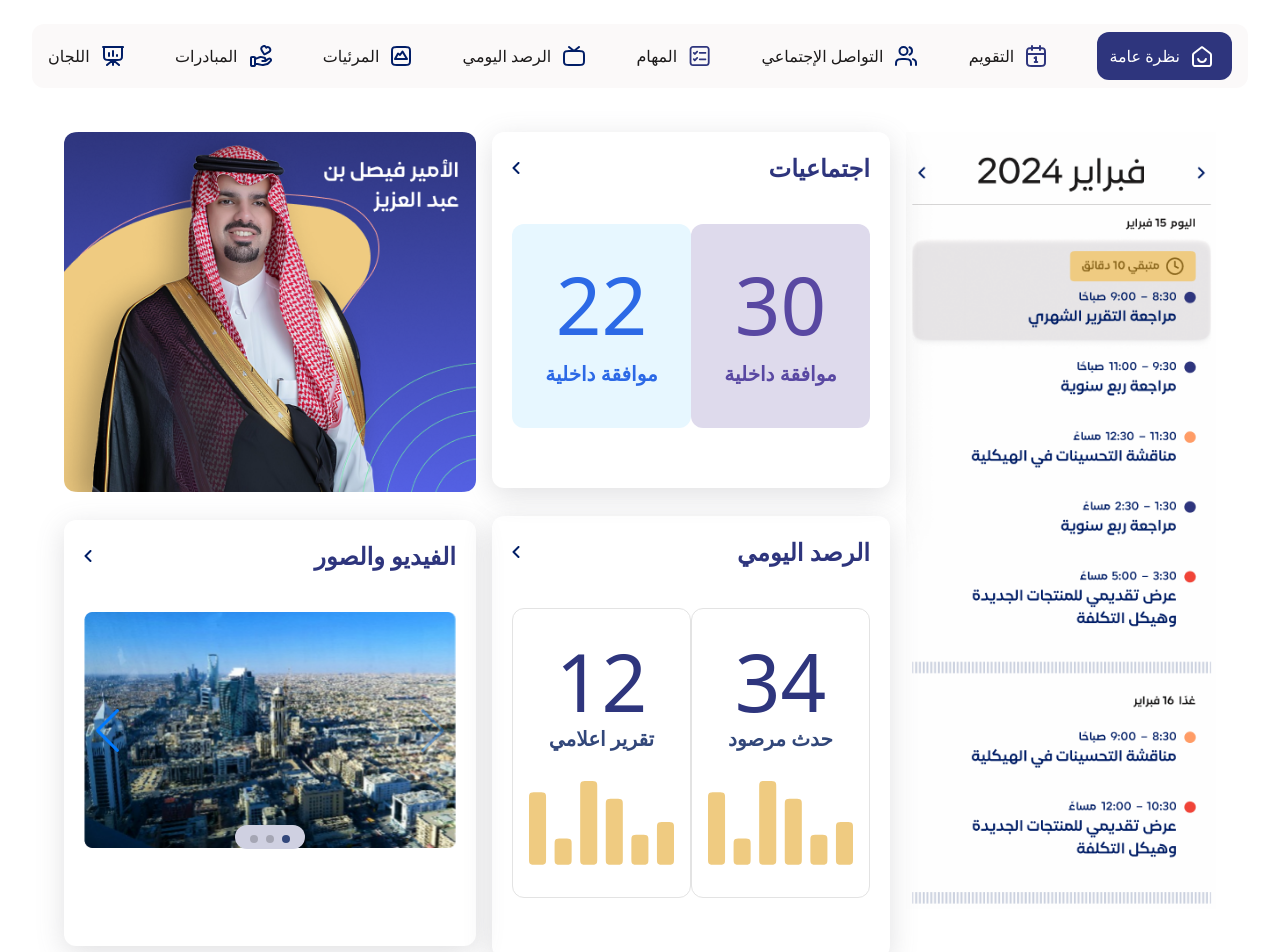
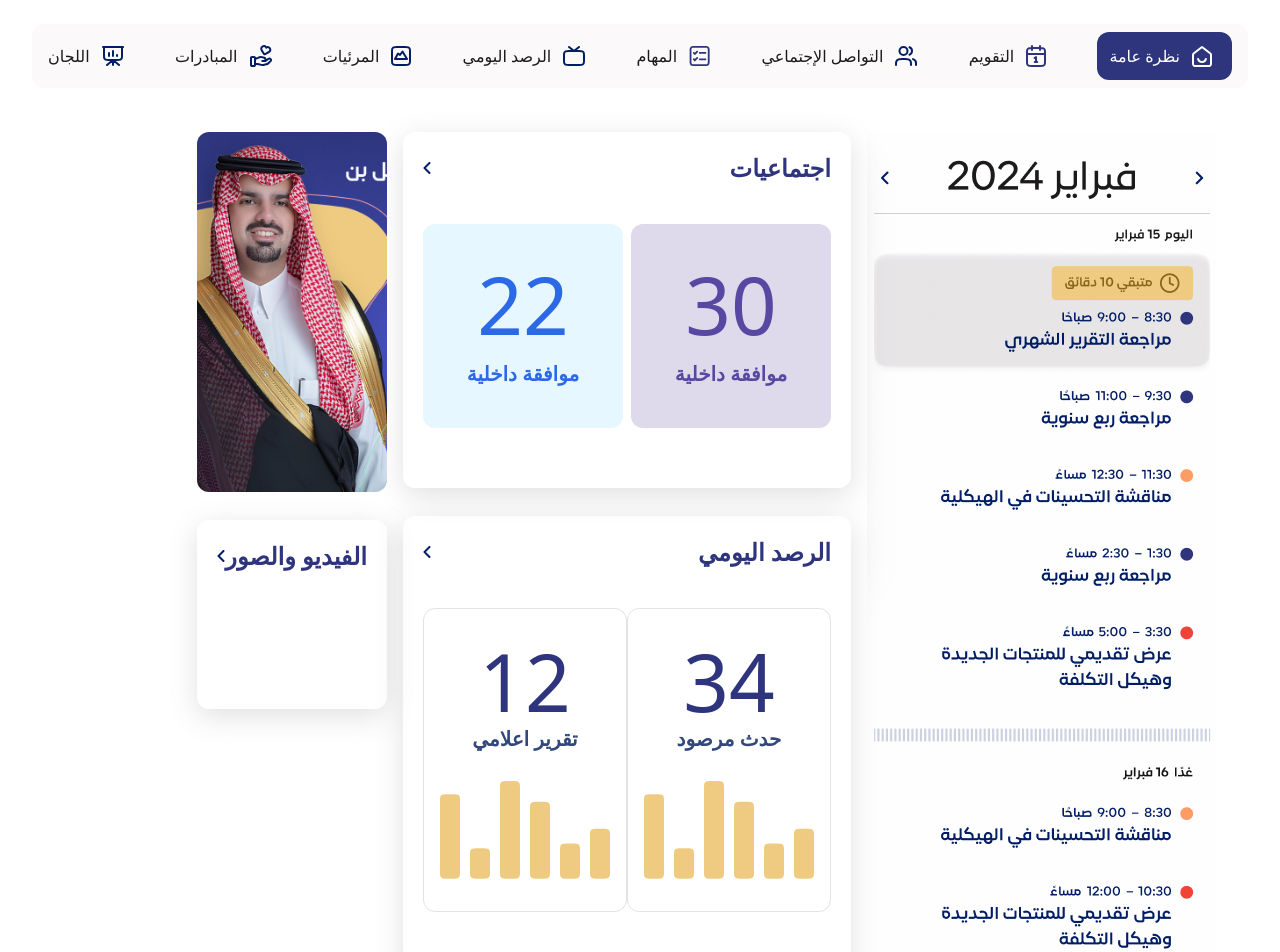
Before and after one commit to Elioyoussef/alamin, a React (Create React App) app: page / in a window 1280 px wide. Shown: the top 952 px of the page. Built offline with nearby package versions, Linux system fonts and the light colour scheme; what tailwindcss-rtl would draw is missing.

Commit message:
removing swiper in order to save the build

```diff
--- a/package.json
+++ b/package.json
@@ -10,7 +10,6 @@
     "react-dom": "^18.3.1",
     "react-router-dom": "^6.23.0",
     "react-scripts": "5.0.1",
-    "swiper": "^11.1.1",
     "tailwindcss-rtl": "^0.9.0",
     "web-vitals": "^2.1.4"
   },
--- a/src/App.css
+++ b/src/App.css
@@ -1,4 +1,4 @@
-.swiper-pagination-fraction, .swiper-pagination-custom, .swiper-horizontal > .swiper-pagination-bullets, .swiper-pagination-bullets.swiper-pagination-horizontal {
+/* .swiper-pagination-fraction, .swiper-pagination-custom, .swiper-horizontal > .swiper-pagination-bullets, .swiper-pagination-bullets.swiper-pagination-horizontal {
   top: unset !important;
   left: 50% !important;
   background-color: #CFD0E1 !important;
@@ -10,4 +10,4 @@
 }
 .swiper-pagination-bullet-active {
   background: #32477A !important;
-}
+} */
--- a/src/pages/Home.jsx
+++ b/src/pages/Home.jsx
@@ -3,14 +3,13 @@ import Card from '../components/Molecules/Card'
 import ApprovalCard from '../components/Molecules/ApprovalCard'
 import EventsCard from '../components/Molecules/EventsCard'
 import ImageCard from '../components/Molecules/ImageCard'
-import { Swiper, SwiperSlide } from 'swiper/react';
-import { Navigation, Pagination } from 'swiper/modules';
-import 'swiper/css';
-import 'swiper/css/navigation';
-import 'swiper/css/pagination';
+// import { Swiper, SwiperSlide } from 'swiper/react';
+// import { Navigation, Pagination } from 'swiper/modules';
+// import 'swiper/css';
+// import 'swiper/css/navigation';
+// import 'swiper/css/pagination';
 import Diagram from '../assets/images/diagram.svg'
 import Amin from '../assets/images/alamin.png'
-import CarouselOne from '../assets/images/carousel-one.png'
 import CarouselTwo from '../assets/images/carousel-two.png'
 import CarouselThree from '../assets/images/carousel-three.png'
 import CalendarImage from '../assets/images/calendar.png'
@@ -42,7 +41,7 @@ const Home = () => {
           <ImageCard image={Amin} />
           <Card title='الفيديو والصور' link='/media'>
             <div className='max-w-[372px] mx-auto w-full pt-10 pb-[77px]'>
-              <Swiper
+              {/* <Swiper
                 modules={[Navigation, Pagination]}
                 navigation
                 pagination={{ clickable: true }}
@@ -52,7 +51,7 @@ const Home = () => {
                 <SwiperSlide><img src={CarouselTwo} alt={CarouselTwo} /></SwiperSlide>
                 <SwiperSlide><img src={CarouselTwo} alt={CarouselTwo} /></SwiperSlide>
                 <SwiperSlide><img src={CarouselThree} alt={CarouselThree} /></SwiperSlide>
-              </Swiper>
+              </Swiper> */}
             </div>
           </Card>
         </div>
```
Also changed, not shown: 1 other file (tests, documents, lock files or other folders).
